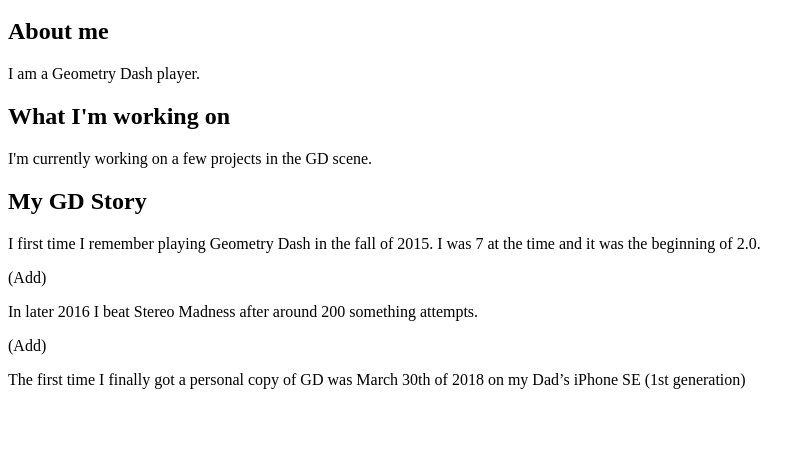
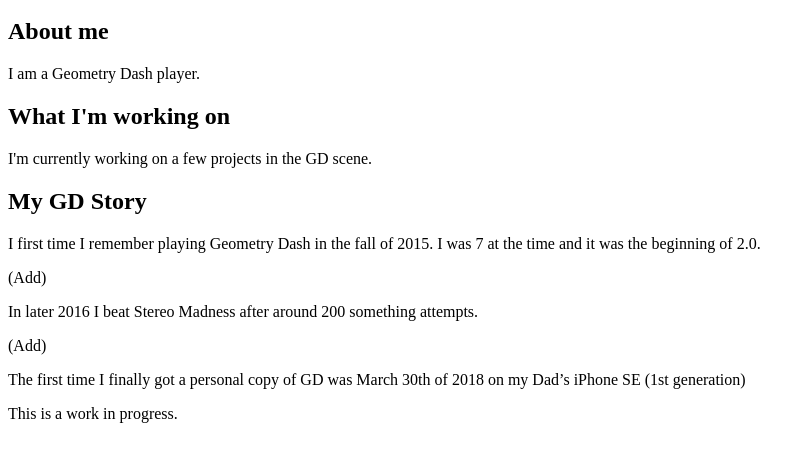
Before and after one commit to MajesticStriker113/My-Website, a plain HTML site: page index.html in a window 1280 px wide. Shown: the part 48-510 px from the top of the page, without its empty margins (0-812 px from the left). Drawn offline with Linux system fonts and the light colour scheme.

Commit message:
Update index.html

```diff
--- a/index.html
+++ b/index.html
@@ -16,12 +16,14 @@
         <p>
             I first time I remember playing Geometry Dash in the fall of 2015. I was 7 at the time and it was the beginning of 2.0.
 		<p>
-(Add)
+            (Add)
 		<p>
-In later 2016 I beat Stereo Madness after around 200 something attempts.
+            In later 2016 I beat Stereo Madness after around 200 something attempts.
 		<p>
-(Add)
+            (Add)
 		<p>
-The first time I finally got a personal copy of GD was March 30th of 2018 on my Dad’s iPhone SE (1st generation)
+            The first time I finally got a personal copy of GD was March 30th of 2018 on my Dad’s iPhone SE (1st generation)
+        </p>
+            This is a work in progress.
     </body>
 </html>
```
